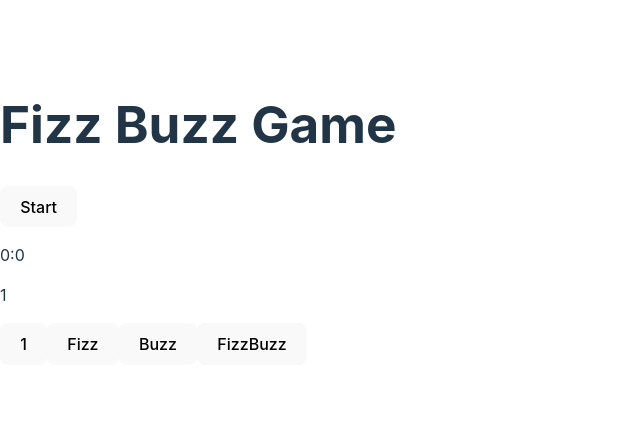
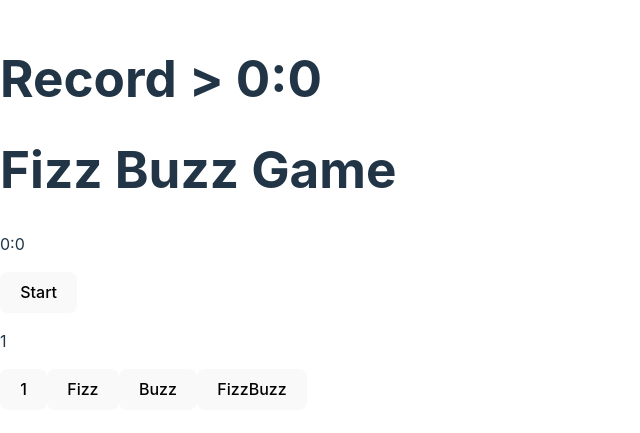
Before and after one commit to mbthales/fizz-buzz, a React (Vite) app: page / in a window 1280 px wide. Shown: the part 187-620 px from the top of the page, without its empty margins (0-640 px from the left). Built offline with nearby package versions, Linux system fonts and the light colour scheme.

Commit message:
Game logic almost finished

```diff
--- a/src/App.jsx
+++ b/src/App.jsx
@@ -1,16 +1,101 @@
-import { useState } from 'react'
-import FizzBuzz from './Components/FizzBuzz/FizzBuzz'
-import Stopwatch from './Components/Stopwatch/Stopwatch'
+import { useState, useEffect } from 'react'
 
 function App() {
-  const [startGame, setStartGame] = useState(false)
+  const [stopwatchStatus, setStopwatchStatus] = useState('stop')
+
+  const [sec, setSec] = useState(0)
+  const [mili, setMili] = useState(0)
+
+  const [curNum, setCurNum] = useState(1)
+  const [answer, setAnswer] = useState(curNum.toString())
+
+  const [record, setRecord] = useState('0:0')
+
+  useEffect(() => {
+    return stopwatchLogic()
+  })
+
+  useEffect(() =>{
+    updateCorrectAnswer()
+  }, [curNum])
+
+  const stopwatchLogic = () => {
+    if(stopwatchStatus === 'play'){
+      const timer = setInterval(() => {
+        setMili(mili => mili + 1)
+      }, 10)
+
+      if(mili === 99){
+        setSec(sec => sec + 1)
+        setMili(0)
+      }
+
+      return () => clearInterval(timer)
+    }
+  }
+
+  const updateCorrectAnswer = () => {
+    if(curNum % 3 === 0){
+      setAnswer('fizz')
+    } else if(curNum % 5 === 0){
+      setAnswer('buzz')
+    } else if(curNum % 15 === 0){
+      setAnswer('fizzbuzz')
+    } else {
+      setAnswer(curNum.toString())
+    }
+  }
+
+  const checkIfAnswerIsCorrect = (e) => {
+    const target = e.target.id
+
+    if(target === answer){
+      setCurNum(num => num + 1)
+    } else{
+      checkRecord()
+      resetGame()
+    }
+  }
+
+  const resetGame = () => {
+    setCurNum(1)
+    setSec(0)
+    setMili(0)
+    setStopwatchStatus('stop');
+  }
+
+  const checkRecord = () => {
+    const curRecord = record.split(':')
+    const curRecordSec = curRecord[0]
+    const curRecordMili = curRecord[1]
+
+    if(sec > curRecordSec){
+      setRecord(`${sec}:${mili}`)
+    } else if (sec === curRecordSec && mili > curRecordMili){
+      setRecord(`${sec}:${mili}`)
+    }
+  }
 
   return (
     <>
+      <h1>Record &gt; {record}</h1>
       <h1>Fizz Buzz Game</h1>
-      <button onClick={() => setStartGame(true)}>Start</button>
-      <Stopwatch startOrStop={startGame}/>
-      <FizzBuzz startOrStop={startGame}/>
+
+
+      <p>{sec}:{mili}</p>
+
+
+      <button onClick={() => setStopwatchStatus('play')}>Start</button>
+
+
+      <p>{curNum}</p>
+      <div onClick={(e) => checkIfAnswerIsCorrect(e)}>
+        <button id={curNum}>{curNum}</button>
+        <button id='fizz'>Fizz</button>
+        <button id='buzz'>Buzz</button>
+        <button id='fizzbuzz'>FizzBuzz</button>
+      </div>
+      {/* <FizzBuzz oi={stopwatchStatus}/> */}
     </>
   )
 }
--- a/src/Components/FizzBuzz/FizzBuzz.jsx
+++ b/src/Components/FizzBuzz/FizzBuzz.jsx
@@ -1,6 +1,8 @@
+import Stopwatch from '../Stopwatch/Stopwatch';
+
 import { useEffect, useState } from 'react'
 
-function FizzBuzz() {
+function FizzBuzz({ stopwatchStatus }) {
   const [curNum, setCurNum] = useState(1);
   const [answer, setAnswer] = useState(curNum.toString());
 
@@ -18,16 +20,18 @@ function FizzBuzz() {
   }, [curNum])
 
   const test = (e) => {
-    const oi = e.target.id
-    if(oi === answer){
+    const hello = e.target.id
+    if(hello === answer){
       setCurNum(num => num + 1)
     } else{
       setCurNum(1)
+      setTeste(false);
     }
   }
 
   return (
     <>
+      <Stopwatch teste={stopwatchStatus}/>
       <p>{curNum}</p>
       <div onClick={(e) => test(e)}>
         <button id={curNum}>{curNum}</button>
--- a/src/Components/Stopwatch/Stopwatch.jsx
+++ b/src/Components/Stopwatch/Stopwatch.jsx
@@ -1,27 +1,27 @@
 import { useEffect, useState } from 'react'
 
-function Stopwatch({ startOrStop }) {
-  const [seconds, setSeconds] = useState(0)
+function Stopwatch({ teste }) {
+  const [sec, setSec] = useState(0)
   const [mili, setMili] = useState(0)
 
   useEffect(() => {
-    if(startOrStop){
-      const test = setInterval(() => {
+    if(teste){
+      const timer = setInterval(() => {
         setMili(mili => mili + 1)
       }, 10)
 
       if(mili === 99){
-        setSeconds(seconds => seconds + 1)
+        setSec(sec => sec + 1)
         setMili(0)
       }
 
-      return () => clearInterval(test)
+      return () => clearInterval(timer)
     }
   })
 
   return (
     <>
-      <p>{seconds}:{mili}</p>
+      <p>{sec}:{mili}</p>
     </>
   )
 }
```
